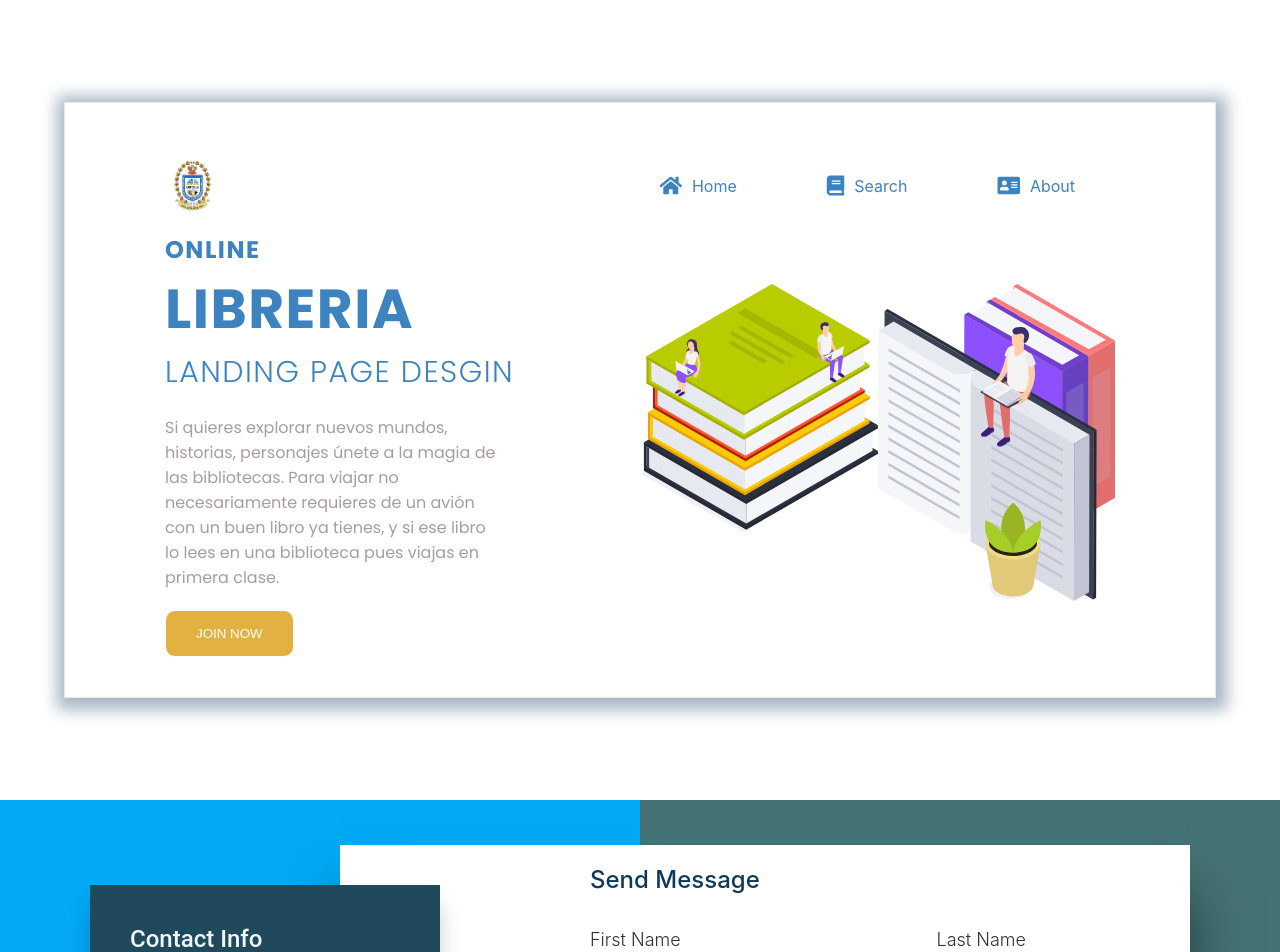
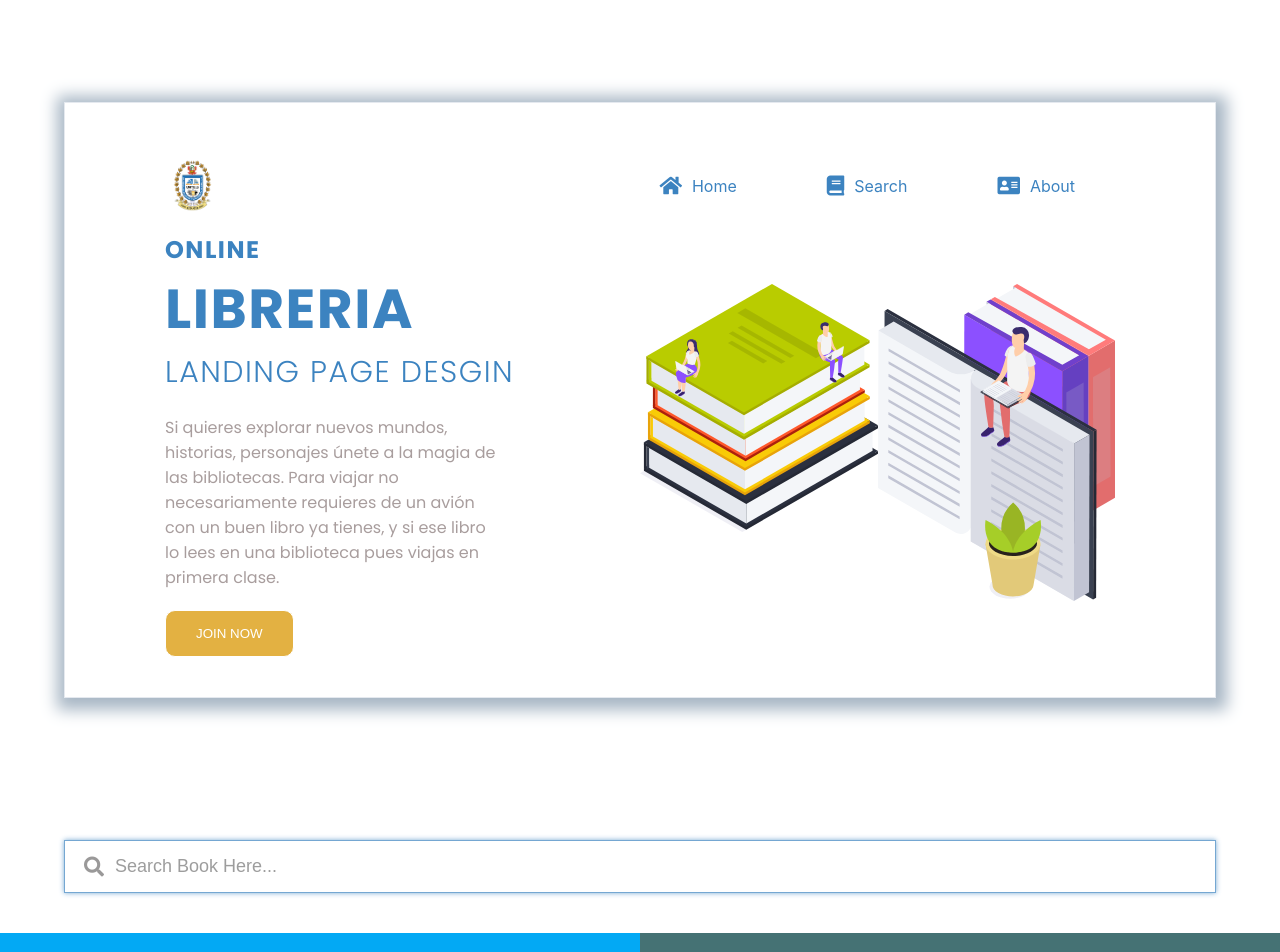
Before and after one commit to akanzadev/BibliotecaUntels, a React (Create React App) app: page / in a window 1280 px wide. Shown: the top 952 px of the page. Built offline with nearby package versions, Linux system fonts and the light colour scheme.

Commit message:
Component Seacrh

```diff
--- a/src/App.css
+++ b/src/App.css
@@ -8,3 +8,7 @@
 .container{
   width: 100%;
 }
+.main{
+  width: 90%;
+  margin: auto;
+}
--- a/src/App.js
+++ b/src/App.js
@@ -1,13 +1,17 @@
 import "./App.css";
 import Footer from "./Components/Footer/Footer";
-import Contact from "./Components/Contact/Contact"
+import Contact from "./Components/Contact/Contact";
 import Header from "./Components/Header/Header";
+import Search from "./Components/Search/Search";
 function App() {
   return (
     <div className="container">
       <Header />
-      <Contact/>
-      <Footer/>
+      <main className="main">
+        <Search />
+      </main>
+      <Contact />
+      <Footer />
     </div>
   );
 }
--- /dev/null
+++ b/src/Components/Search/Search.css
@@ -0,0 +1,69 @@
+:root {
+  --colorAzulDeInput: #3c83c0;
+  --colorDeLetra: rgb(56, 53, 53);
+  --colorDeFondo: #fff;
+  --colorDeLetraDeAlerta: #91464d;
+  --colorDeFondoDeAlerta: #f8d7da;
+}
+.book-search {
+  padding: 30px 0px;
+  max-width: 100%;
+}
+.form-book {
+  max-width: 100%;
+}
+
+.form-book .alert {
+  padding: 15px 20px;
+  background-color: var(--colorDeFondoDeAlerta);
+  color: var(--colorDeLetraDeAlerta);
+}
+.form-book .alert span {
+  color: var(--colorDeLetraDeAlerta);
+  font-weight: bold;
+}
+.form-book__control {
+  padding: 10px 0px;
+  position: relative;
+  width: 100%;
+  background-color: var(--colorDeFondo);
+}
+.form-book__control input[type="text"] {
+  transition: all 500ms ease-out;
+  width: 100%;
+  padding: 15px 50px;
+  outline: none;
+  border-radius: 0px;
+  border: 1px solid var(--colorAzulDeInput);
+  font-size: 18px;
+  box-shadow: 0px 0px 5px var(--colorAzulDeInput);
+  opacity: 0.7;
+  color: var(--colorDeLetra);
+}
+.form-book__control label {
+  cursor: pointer;
+  transition: all 500ms ease-out;
+  opacity: 0.5;
+  color: var(--colorDeLetra);
+  position: absolute;
+  padding: 15px 20px;
+  flex-wrap: wrap;
+  display: flex;
+  align-items: center;
+  top: 50%;
+  left: 0px;
+  transform: translate(0%, -50%);
+  font-size: 20px;
+}
+.form-book__control input[type="text"]:focus {
+  opacity: 1;
+  border-radius: 10px;
+  box-shadow: 0px 0px 10px var(--colorAzulDeInput);
+  border: 1px solid var(--colorAzulDeInput);
+}
+.form-book__control input[type="text"]:focus ~ label {
+  opacity: 1;
+}
+.form-book__control input[type="text"]:focus ~ label:hover i {
+  color: var(--colorAzulDeInput);
+}
--- /dev/null
+++ b/src/Components/Search/Search.js
@@ -0,0 +1,48 @@
+import React, { useState } from "react";
+import "./Search.css";
+//rafc
+const Search = () => {
+  const [book, setbook] = useState("");
+  const [alert, setalert] = useState(false);
+  const HandleSubmit = (e) => {
+    e.preventDefault();
+    if (book === "") {
+      console.log("Ingrese valores");
+      setalert(true);
+    } else {
+      console.log("todo ok");
+      setalert(false);
+    }
+  };
+
+  const OnChangeInput = (e) => {
+    let book = e.target.value;
+    setbook(book);
+    console.log(book);
+  };
+  return (
+    <section className="book-search">
+      <form className="form-book" onSubmit={HandleSubmit}>
+        <div className="form-book__control">
+          <input
+            id="book"
+            type="text"
+            placeholder="Search Book Here..."
+            value={book}
+            onChange={OnChangeInput}
+          ></input>
+          <label for="book">
+            <i className="fa fa-search" aria-hidden="true"></i>
+          </label>
+        </div>
+        {alert ? (
+          <div className="alert">
+            <span>Error!</span> Ingrese el libro que desea buscar :)
+          </div>
+        ) : null}
+      </form>
+    </section>
+  );
+};
+
+export default Search;
```
